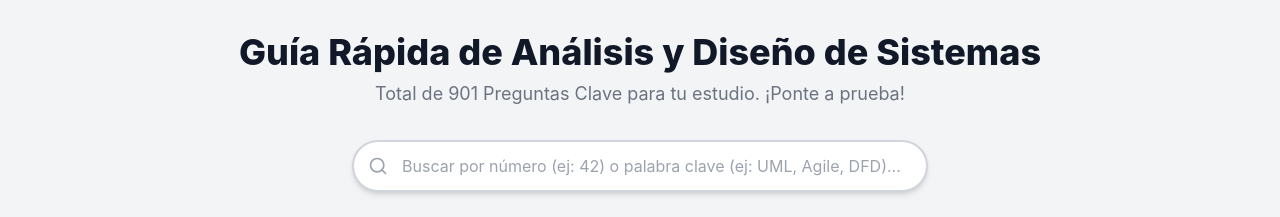
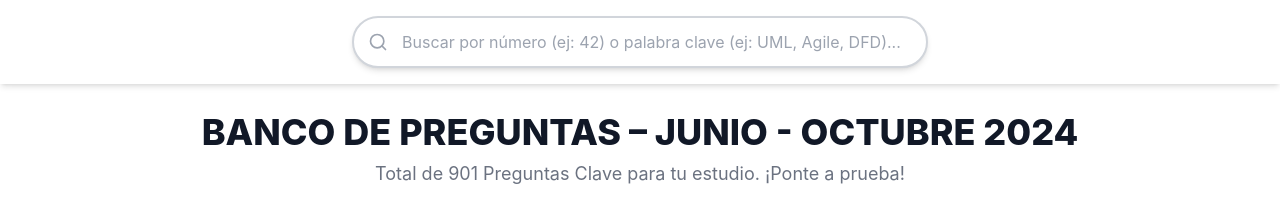
Before and after one commit to MintDev48/2dcuestionario, a plain HTML site: page index.html in a window 1280 px wide. Shown: the top 217 px of the page. Drawn offline with nearby package versions, Linux system fonts and the light colour scheme.

Commit message:
PERFCET COMMIT MESSAGE

```diff
--- a/index.html
+++ b/index.html
@@ -3,7 +3,7 @@
 <head>
     <meta charset="UTF-8">
     <meta name="viewport" content="width=device-width, initial-scale=1.0">
-    <title>Guía de Estudio Rápido: Análisis y Diseño de Sistemas</title>
+    <title>BANCO DE PREGUNTAS – JUNIO - OCTUBRE 2024</title>
     <!-- Carga de Tailwind CSS -->
     <script src="https://cdn.tailwindcss.com"></script>
     <style>
@@ -23,6 +23,17 @@
         /* Estilo para el ícono de búsqueda */
         .search-icon {
             pointer-events: none;
+        }
+        .sticky-search {
+            position: fixed;
+            top: 0;
+            left: 0;
+            right: 0;
+            z-index: 10;
+            background-color: white; /* Or the appropriate background color */
+            padding-top: 1rem;
+            padding-bottom: 1rem;
+            box-shadow: 0 4px 6px -1px rgb(0 0 0 / 0.1), 0 2px 4px -2px rgb(0 0 0 / 0.1);
         }
     </style>
     <script>
@@ -52,20 +63,11 @@
         }
     </script>
 </head>
-<body class="bg-gray-100 font-sans">
+<body class="bg-white font-sans">
 
-    <div class="p-4 sm:p-8">
-        <header class="max-w-4xl mx-auto mb-8 text-center">
-            <h1 class="text-3xl sm:text-4xl font-extrabold text-gray-900 mb-2">
-                Guía Rápida de Análisis y Diseño de Sistemas
-            </h1>
-            <p class="text-gray-500 text-lg">
-                Total de <span id="total-questions">0</span> Preguntas Clave para tu estudio. ¡Ponte a prueba!
-            </p>
-        </header>
-
-        <!-- Barra de Búsqueda -->
-        <div class="max-w-xl mx-auto mb-8 relative">
+    <!-- Barra de Búsqueda -->
+    <div class="sticky-search px-4 sm:px-8">
+        <div class="max-w-xl mx-auto relative">
             <!-- Icono de Búsqueda (SVG de Lucide) -->
             <svg class="search-icon absolute left-4 top-1/2 transform -translate-y-1/2 w-5 h-5 text-gray-400" xmlns="http://www.w3.org/2000/svg" width="24" height="24" viewBox="0 0 24 24" fill="none" stroke="currentColor" stroke-width="2" stroke-linecap="round" stroke-linejoin="round"><circle cx="11" cy="11" r="8"/><path d="m21 21-4.3-4.3"/></svg>
 
@@ -77,6 +79,17 @@
                 class="w-full pl-12 pr-4 py-3 border-2 border-gray-300 rounded-full shadow-md focus:outline-none focus:ring-2 focus:ring-indigo-500 focus:border-indigo-500 transition duration-150 text-gray-700"
             />
         </div>
+    </div>
+
+    <div class="p-4 sm:p-8" style="padding-top: 7rem;">
+        <header class="max-w-4xl mx-auto mb-8 text-center">
+            <h1 class="text-3xl sm:text-4xl font-extrabold text-gray-900 mb-2">
+                BANCO DE PREGUNTAS – JUNIO - OCTUBRE 2024
+            </h1>
+            <p class="text-gray-500 text-lg">
+                Total de <span id="total-questions">0</span> Preguntas Clave para tu estudio. ¡Ponte a prueba!
+            </p>
+        </header>
 
         <!-- Conteo y Resultados -->
         <div class="max-w-4xl mx-auto mb-6">
```
